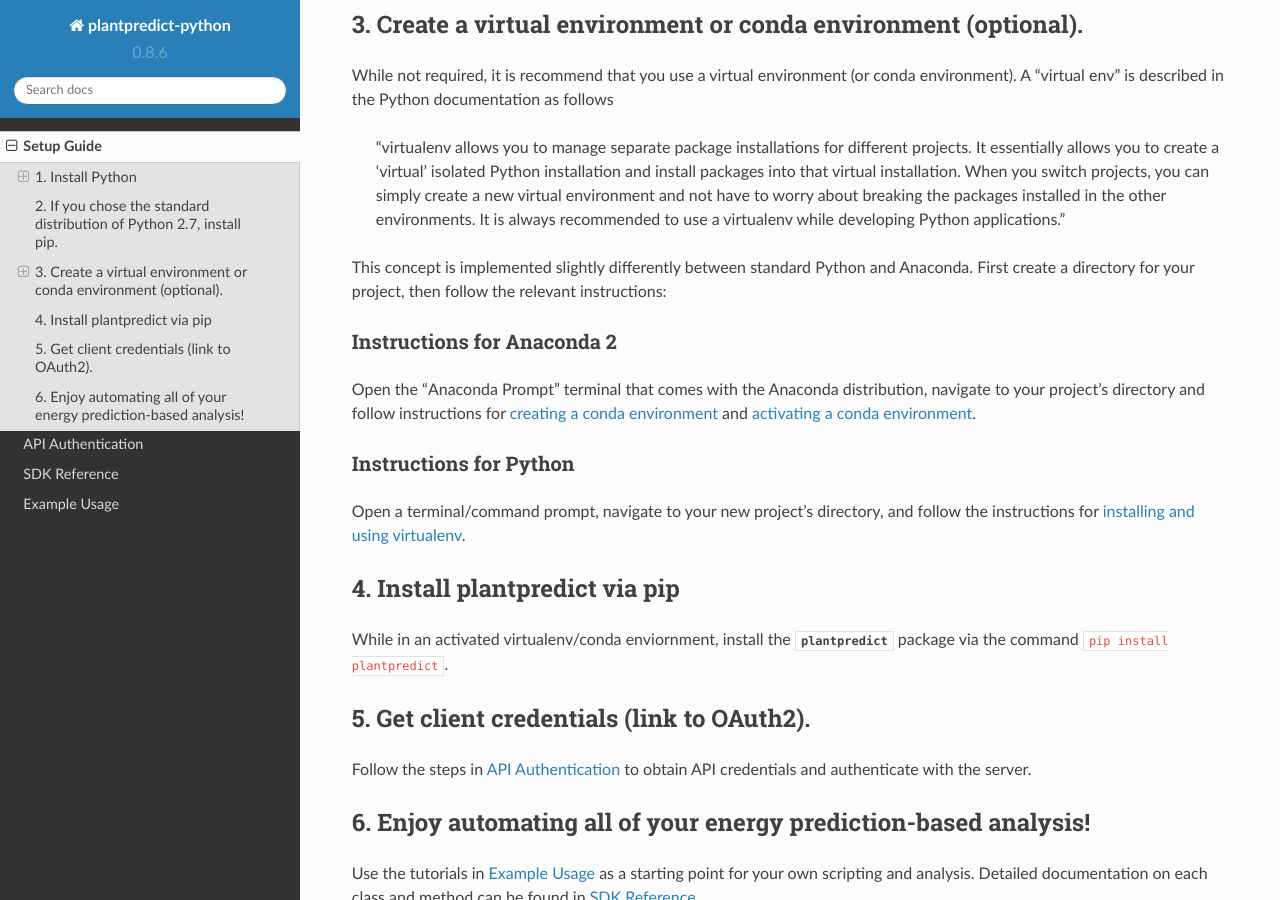
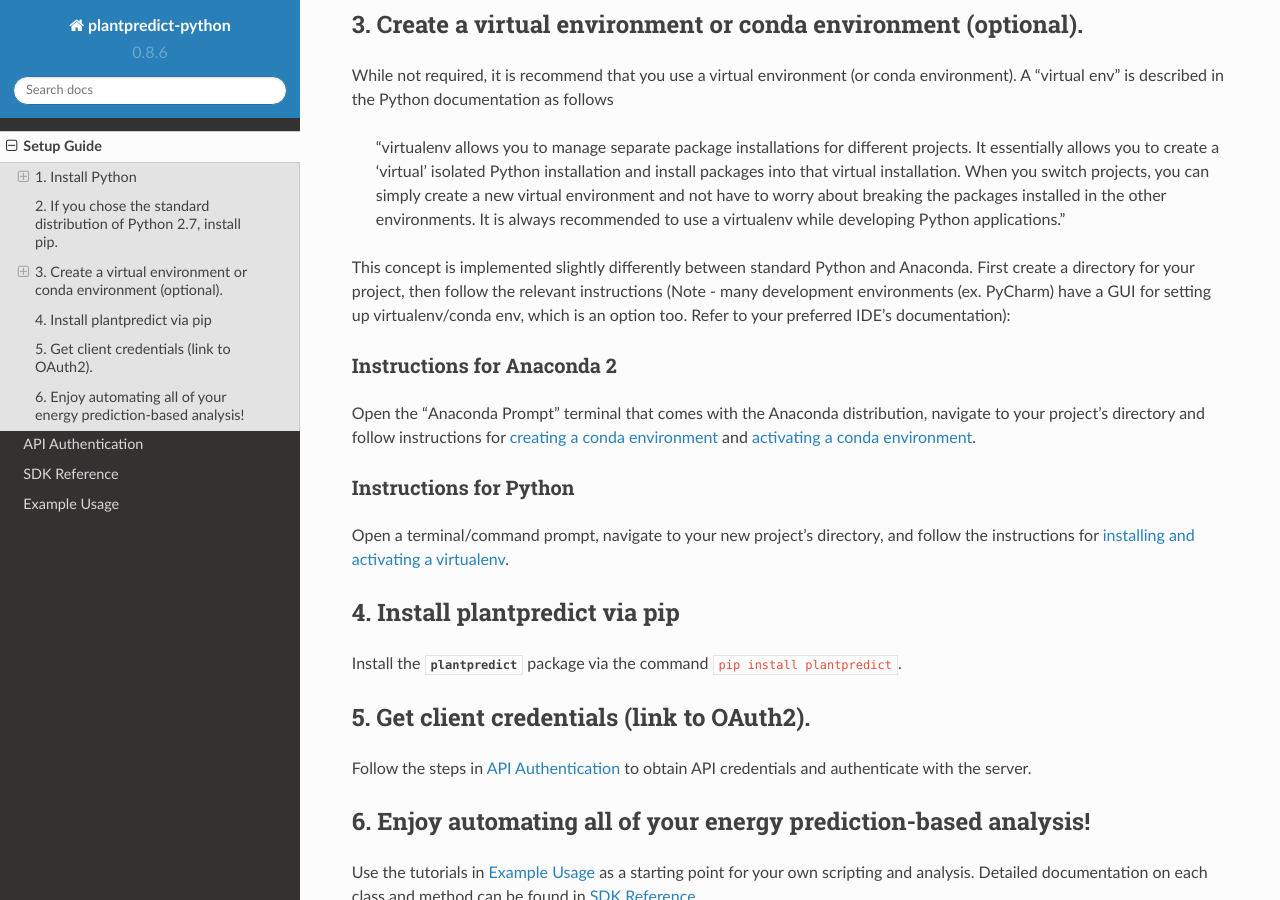
Before and after one commit to adriesse/plantpredict-python, a Sphinx documentation site: the page built from docs/setup_guide.rst, in a window 1280 px wide and 900 px high, scrolled down 700 px. Built offline with Sphinx 7.4.7 and the Read the Docs theme 2.0.0, drawn with Linux system fonts in a browser that asks for light colours.

Commit message:
even more doc additions

```diff
--- a/docs/setup_guide.rst
+++ b/docs/setup_guide.rst
@@ -46,7 +46,8 @@
     applications."
 
 This concept is implemented slightly differently between standard Python and Anaconda. First create a directory for your
-project, then follow the relevant instructions:
+project, then follow the relevant instructions (Note - many development environments (ex. PyCharm) have a GUI for setting
+up virtualenv/conda env, which is an option too. Refer to your preferred IDE's documentation):
 
 Instructions for Anaconda 2
 ----------------------------
@@ -61,13 +62,12 @@
 ------------------------
 
 Open a terminal/command prompt, navigate to your new project's directory, and follow the instructions for
-`installing and using virtualenv <https://docs.python-guide.org/dev/virtualenvs/#lower-level-virtualenv>`_.
+`installing and activating a virtualenv <https://docs.python-guide.org/dev/virtualenvs/#lower-level-virtualenv>`_.
 
 4. Install plantpredict via pip
 ^^^^^^^^^^^^^^^^^^^^^^^^^^^^^^^^
 
-While in an activated virtualenv/conda enviornment, install the :py:mod:`plantpredict` package via the command
-:code:`pip install plantpredict`.
+Install the :py:mod:`plantpredict` package via the command :code:`pip install plantpredict`.
 
 5. Get client credentials (link to OAuth2).
 ^^^^^^^^^^^^^^^^^^^^^^^^^^^^^^^^^^^^^^^^^^^^
```
